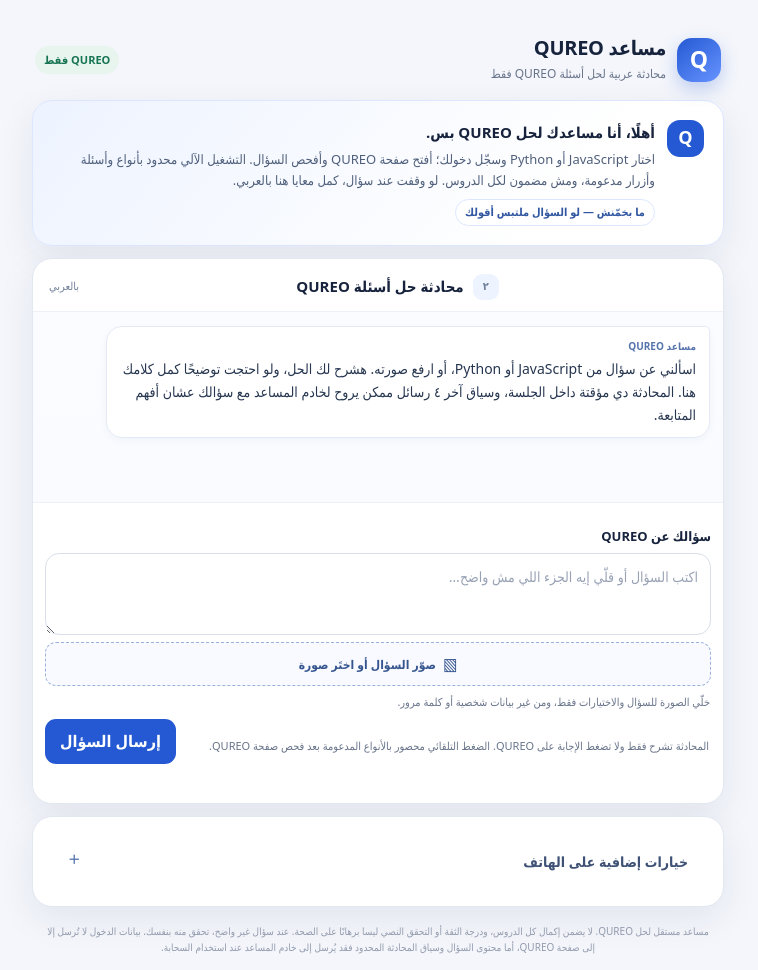
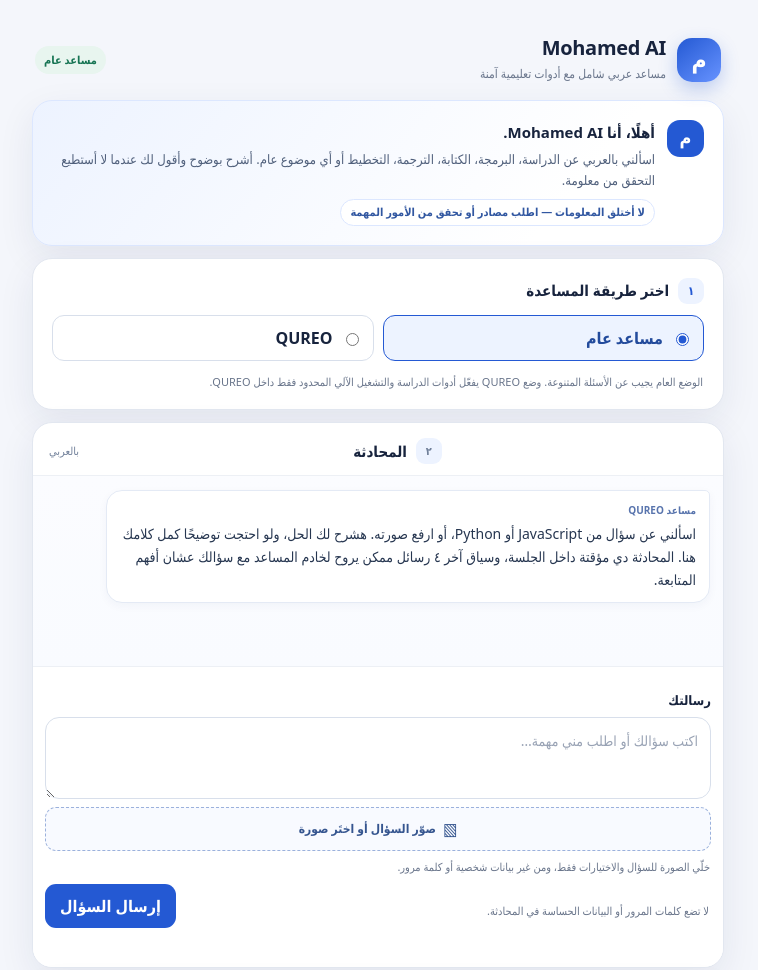
Before and after one commit to mmad54679-netizen/mohamed-ai, a website: page public/index.html in a window 1280 px wide. Shown: the top 970 px of the page, without its empty margins (262-1020 px from the left). Drawn offline with Linux system fonts and the light colour scheme.

Commit message:
Expand Mohamed AI with general assistant mode

```diff
--- a/package.json
+++ b/package.json
@@ -1,8 +1,8 @@
 {
   "name": "qureo-study-helper",
-  "version": "1.4.0",
+  "version": "1.5.0",
   "private": true,
-  "description": "Arabic mobile-first QUREO question helper with cloud fallback and optional local inference",
+  "description": "Arabic mobile-first general assistant with a safe QUREO mode, cloud fallback and optional local inference",
   "scripts": {
     "start": "node server.js",
     "preview": "MOCK_MODE=1 node server.js",
--- a/public/app.js
+++ b/public/app.js
@@ -14,6 +14,8 @@ const DB_KEY = 'active-task';
 const LOCAL_PREPARED_KEY = 'qureoLocalModelPrepared';
 const SERVER_BASE_KEY = 'qureoPrivateServerBaseUrl';
 const DEFAULT_WORKER_URL = 'https://qureo-helper.qureo-helper.workers.dev';
+const ASSISTANT_MODE_KEY = 'mohamedAiAssistantMode';
+let assistantMode = localStorage.getItem(ASSISTANT_MODE_KEY) === 'qureo' ? 'qureo' : 'general';
 const ANDROID_NATIVE = new URLSearchParams(window.location.search).get('native') === '1';
 let imageData = '';
 const imageLoadGuard = window.QureoImageLoadGuard();
@@ -21,10 +23,25 @@ let installPrompt = null;
 let dbPromise;
 
 $('appPassword').value = '';
+const modeInputs = [...document.querySelectorAll('input[name=assistantMode]')];
+function applyAssistantMode() {
+  const isQureo = assistantMode === 'qureo';
+  modeInputs.forEach(input => { input.checked = input.value === assistantMode; });
+  $('qureoAutoCard').style.display = isQureo && ANDROID_NATIVE ? 'block' : 'none';
+  $('solutionLibraryCard').style.display = isQureo && ANDROID_NATIVE ? 'block' : 'none';
+  $('modePill').textContent = isQureo ? 'وضع QUREO' : 'مساعد عام';
+  $('introTitle').textContent = isQureo ? 'أهلًا، أنا مساعد QUREO الآمن.' : 'أهلًا، أنا Mohamed AI.';
+  $('introText').textContent = isQureo ? 'أرسل سؤال JavaScript أو Python أو صورة له. سأشرح لك، ولن أضغط إجابة إلا داخل الأنواع المدعومة وبعد تحقق محلي واضح.' : 'اسألني بالعربي عن الدراسة، البرمجة، الكتابة، الترجمة، التخطيط أو أي موضوع عام. أشرح بوضوح وأقول لك عندما لا أستطيع التحقق من معلومة.';
+  $('introLimit').textContent = isQureo ? 'لا أخمّن — إذا كان السؤال ملتبسًا أتوقف' : 'لا أختلق المعلومات — اطلب مصادر أو تحقق من الأمور المهمة';
+  $('questionLabel').textContent = isQureo ? 'سؤالك عن QUREO' : 'رسالتك';
+  $('question').placeholder = isQureo ? 'اكتب سؤال JavaScript أو Python أو قلّي الجزء غير الواضح…' : 'اكتب سؤالك أو اطلب مني مهمة…';
+  $('disclaimer').textContent = isQureo ? 'المحادثة تشرح فقط ولا تضغط الإجابة على QUREO. التشغيل الآلي محصور بالأنواع المدعومة.' : 'لا تضع كلمات المرور أو البيانات الحساسة في المحادثة.';
+  $('chatHeading').textContent = isQureo ? 'محادثة QUREO' : 'المحادثة';
+}
+modeInputs.forEach(input => input.addEventListener('change', () => { assistantMode = input.value; localStorage.setItem(ASSISTANT_MODE_KEY, assistantMode); applyAssistantMode(); }));
+applyAssistantMode();
 $('clearPassword').addEventListener('click', () => { $('appPassword').value = ''; });
 if (ANDROID_NATIVE) {
-  $('qureoAutoCard').style.display = 'block';
-  $('solutionLibraryCard').style.display = 'block';
   $('serverBox').style.display = 'block';
   $('serverBaseUrl').value = localStorage.getItem(SERVER_BASE_KEY) || DEFAULT_WORKER_URL;
   $('serverBaseUrl').addEventListener('input', () => localStorage.setItem(SERVER_BASE_KEY, $('serverBaseUrl').value.trim()));
@@ -239,7 +256,7 @@ function setAnswer(text, source) {
     catch { setStatus('تعذّر النسخ؛ حدّد الشرح وانسخه يدويًا.', true); }
   });
   shareButton.addEventListener('click', async () => {
-    if (navigator.share) { try { await navigator.share({ title: 'شرح سؤال QUREO', text }); } catch {} }
+    if (navigator.share) { try { await navigator.share({ title: assistantMode === 'qureo' ? 'شرح سؤال QUREO' : 'Mohamed AI', text }); } catch {} }
     else { try { await navigator.clipboard.writeText(text); setStatus('نُسخ الشرح؛ يمكنك لصقه في التطبيق الذي تريده.'); } catch { setStatus('المشاركة غير متاحة على هذا المتصفح.', true); } }
   });
   chatTranscript.appendChild(card);
@@ -272,7 +289,7 @@ function questionWithConversation(questionText, image) {
   const remaining = Math.max(0, 11200 - current.length);
   if (!remaining) return current;
   const context = chatHistory.slice(-4).map(item => `${item.role === 'user' ? 'الطالب' : 'المساعد'}: ${item.text}`).join('\n');
-  const header = '\n\nسياق مختصر من محادثة أسئلة QUREO السابقة:\n';
+  const header = assistantMode === 'qureo' ? '\n\nسياق مختصر من محادثة أسئلة QUREO السابقة:\n' : '\n\nسياق مختصر من المحادثة السابقة:\n';
   return `${current}${header}${context.slice(-remaining)}`;
 }
 
@@ -343,7 +360,7 @@ async function runTask(task) {
     finishRun();
     return;
   }
-  const userMessage = text || 'أرفقت صورة لسؤال QUREO.';
+  const userMessage = text || (assistantMode === 'qureo' ? 'أرفقت صورة لسؤال QUREO.' : 'أرفقت صورة للتحليل.');
   appendChatMessage('user', userMessage);
   rememberChatEntry('user', userMessage);
 
@@ -364,7 +381,7 @@ async function runTask(task) {
       response = await fetch(endpoint, {
         method: 'POST',
         headers,
-        body: JSON.stringify({ question: requestQuestion, image }),
+        body: JSON.stringify({ question: requestQuestion, image, mode: assistantMode }),
         signal: controller.signal,
       });
     } finally { clearTimeout(timer); }
@@ -405,7 +422,7 @@ async function runTask(task) {
   const stillSaved = await loadTask();
   showSavedTask(stillSaved || saved);
   setStatus(`${cloudFailure} بقيت المهمة محفوظة على الهاتف؛ اضغط «استئناف المهمة المحفوظة» بعد تجهيز النموذج أو عودة الاتصال.`, true);
-  const waitingReply = `ما قدرت أجهز الحل الآن. ${cloudFailure} حفظت السؤال على الهاتف لتقدر تستأنفه لاحقًا.`;
+  const waitingReply = `ما قدرت أجهز الرد الآن. ${cloudFailure} حفظت السؤال على الهاتف لتقدر تستأنفه لاحقًا.`;
   appendChatMessage('assistant', waitingReply);
   rememberChatEntry('assistant', waitingReply);
   finishRun();
@@ -418,7 +435,7 @@ $('copyBtn').addEventListener('click', async () => {
 });
 $('shareBtn').addEventListener('click', async () => {
   const text = latestAssistantAnswer || answerText.textContent;
-  if (navigator.share) { try { await navigator.share({ title: 'شرح سؤال QUREO', text }); } catch {} }
+  if (navigator.share) { try { await navigator.share({ title: assistantMode === 'qureo' ? 'شرح سؤال QUREO' : 'Mohamed AI', text }); } catch {} }
   else { try { await navigator.clipboard.writeText(text); setStatus('نُسخ الشرح؛ يمكنك لصقه في التطبيق الذي تريده.'); } catch { setStatus('المشاركة غير متاحة على هذا المتصفح.', true); } }
 });
 
--- a/public/index.html
+++ b/public/index.html
@@ -5,9 +5,9 @@
   <meta http-equiv="Content-Security-Policy" content="default-src 'self'; script-src 'self' https://cdn.jsdelivr.net 'wasm-unsafe-eval'; style-src 'self' 'unsafe-inline'; img-src 'self' data: blob:; connect-src 'self' https: blob: data:; worker-src 'self' blob:; object-src 'none'; base-uri 'self'; form-action 'self'">
   <meta name="viewport" content="width=device-width, initial-scale=1, viewport-fit=cover">
   <meta name="theme-color" content="#2459d3">
-  <meta name="description" content="مساعد محادثة عربي لحل أسئلة QUREO فقط">
+  <meta name="description" content="Mohamed AI — مساعد عربي عام مع وضع QUREO آمن">
   <link rel="manifest" href="./manifest.json">
-  <title>مساعد QUREO</title>
+  <title>Mohamed AI</title>
   <style>
     :root{color-scheme:light;--ink:#17233d;--muted:#69758b;--blue:#2459d3;--blue-dark:#1949bd;--blue-soft:#edf3ff;--line:#e2e7f0;--paper:#fff;--bg:#f4f6fb;--green:#167453;--red:#ad3c3c;--shadow:0 12px 36px rgba(26,44,83,.08)}
     *{box-sizing:border-box}
@@ -110,22 +110,32 @@
 <body>
   <main class="wrap">
     <header>
-      <div class="mark" aria-hidden="true">Q</div>
+      <div class="mark" aria-hidden="true">م</div>
       <div>
-        <h1>مساعد QUREO</h1>
-        <p class="subtitle">محادثة عربية لحل أسئلة QUREO فقط</p>
+        <h1>Mohamed AI</h1>
+        <p class="subtitle">مساعد عربي شامل مع أدوات تعليمية آمنة</p>
       </div>
       <button class="install" id="installBtn" type="button">تثبيت</button>
-      <span class="pill">QUREO فقط</span>
+      <span class="pill" id="modePill">مساعد عام</span>
     </header>
 
     <section class="card intro">
-      <div class="intro-icon" aria-hidden="true">Q</div>
+      <div class="intro-icon" aria-hidden="true">م</div>
       <div>
-        <strong>أهلًا، أنا مساعدك لحل QUREO بس.</strong>
-        <p>اختار JavaScript أو Python وسجّل دخولك؛ أفتح صفحة QUREO وأفحص السؤال. التشغيل الآلي محدود بأنواع وأسئلة وأزرار مدعومة، ومش مضمون لكل الدروس. لو وقفت عند سؤال، كمل معايا هنا بالعربي.</p>
-        <span class="limit">ما بخمّنش — لو السؤال ملتبس أقولك</span>
+        <strong id="introTitle">أهلًا، أنا Mohamed AI.</strong>
+        <p id="introText">اسألني بالعربي عن الدراسة، البرمجة، الكتابة، الترجمة، التخطيط أو أي موضوع عام. أشرح بوضوح، وأقول لك عندما لا أستطيع التحقق من معلومة.</p>
+        <span class="limit" id="introLimit">أحافظ على الخصوصية ولا أطلب كلمات المرور داخل المحادثة</span>
       </div>
+    </section>
+
+
+    <section class="card" aria-labelledby="modeHeading">
+      <div class="section-head"><span class="step" aria-hidden="true">١</span><strong id="modeHeading">اختر طريقة المساعدة</strong></div>
+      <div class="track-options" role="radiogroup" aria-label="وضع المساعد">
+        <label class="track-option"><input type="radio" name="assistantMode" value="general" checked> مساعد عام</label>
+        <label class="track-option"><input type="radio" name="assistantMode" value="qureo"> QUREO</label>
+      </div>
+      <p class="note">الوضع العام يجيب عن الأسئلة المتنوعة. وضع QUREO يفعّل أدوات الدراسة والتشغيل الآلي المحدود فقط داخل QUREO.</p>
     </section>
 
     <section class="card auto-card" id="qureoAutoCard" aria-labelledby="autoHeading">
@@ -179,15 +189,15 @@
     <section class="card chat-card" aria-labelledby="chatHeading">
       <div class="chat-heading">
         <span class="step" aria-hidden="true">٢</span>
-        <strong id="chatHeading">محادثة حل أسئلة QUREO</strong>
+        <strong id="chatHeading">المحادثة</strong>
         <span>بالعربي</span>
       </div>
       <div class="chat-log" id="chatTranscript" aria-live="polite" aria-relevant="additions text">
         <div class="bubble assistant"><span class="bubble-label">مساعد QUREO</span>اسألني عن سؤال من JavaScript أو Python، أو ارفع صورته. هشرح لك الحل، ولو احتجت توضيحًا كمل كلامك هنا. المحادثة دي مؤقتة داخل الجلسة، وسياق آخر ٤ رسائل ممكن يروح لخادم المساعد مع سؤالك عشان أفهم المتابعة.</div>
       </div>
       <div class="composer">
-        <label class="label" id="questionLabel" for="question">سؤالك عن QUREO</label>
-        <textarea id="question" maxlength="12000" placeholder="اكتب السؤال أو قلّي إيه الجزء اللي مش واضح…"></textarea>
+        <label class="label" id="questionLabel" for="question">رسالتك</label>
+        <textarea id="question" maxlength="12000" placeholder="اكتب سؤالك أو اطلب مني مهمة…"></textarea>
         <div class="or" aria-hidden="true"></div>
         <label class="upload" for="imageInput"><span aria-hidden="true">▧</span><span>صوّر السؤال أو اختَر صورة</span></label>
         <input id="imageInput" type="file" accept="image/*" capture="environment">
@@ -208,7 +218,7 @@
           <p class="answer-source" id="answerSource"></p>
         </div>
         <div class="composer-bottom">
-          <p class="disclaimer">المحادثة تشرح فقط ولا تضغط الإجابة على QUREO. الضغط التلقائي محصور بالأنواع المدعومة بعد فحص صفحة QUREO.</p>
+          <p class="disclaimer" id="disclaimer">لا تضع كلمات المرور أو البيانات الحساسة في المحادثة.</p>
           <button class="send-btn" id="solveBtn" type="button">إرسال السؤال</button>
         </div>
         <p class="status" id="status" role="status" aria-live="polite"></p>
@@ -235,7 +245,7 @@
       </details>
     </section>
 
-    <footer>مساعد مستقل لحل QUREO. لا يضمن إكمال كل الدروس، ودرجة الثقة أو التحقق النصي ليسا برهانًا على الصحة. عند سؤال غير واضح، تحقق منه بنفسك. بيانات الدخول لا تُرسل إلا إلى صفحة QUREO، أما محتوى السؤال وسياق المحادثة المحدود فقد يُرسل إلى خادم المساعد عند استخدام السحابة.</footer>
+    <footer>Mohamed AI مساعد عام مع وضع QUREO اختياري. تحقّق من المعلومات المهمة بنفسك، ولا تشارك كلمات المرور أو البيانات الحساسة.</footer>
   </main>
   <script src="./local-inference.js" defer></script>
   <script src="./preflight.js" defer></script>
```
Also changed, not shown: server.js (+14 -2 lines), README.md.
